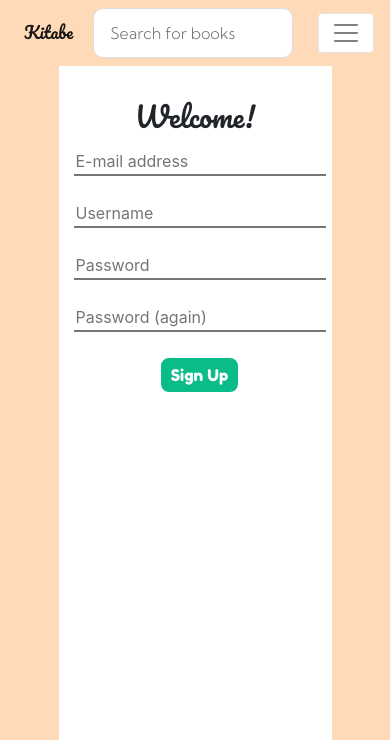
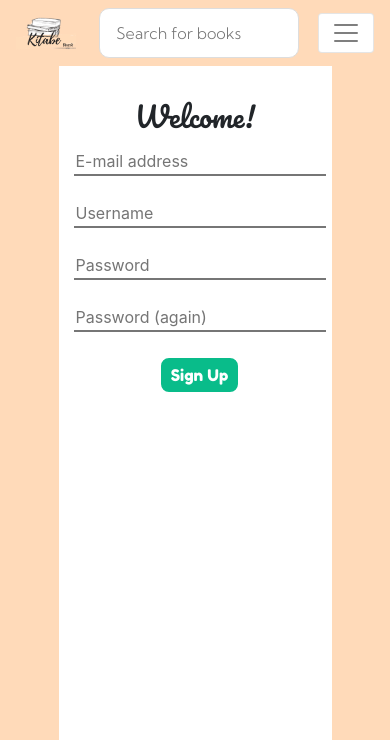
Before and after one commit to cleverpanther/Book_Recommendation_Sys_Hybrid, a Django app: page /accounts/signup/ in a window 390 px wide. Shown: the top 740 px of the page. Run offline with Django 3.2, Linux system fonts and the light colour scheme; parts of the project's set-up code (start-up, migrations or seed data) failed here and were passed over; some libraries are stand-ins or nearby versions.

Commit message:
Navbrand (#61)
* Added brand logo in navbar

* Added navbrand image in layout.html and png file inside static

* modified src path and width of navbrand image

* responsiveness of navbrand image

* responsive navbrand image

* adjusted size of brandimage

```diff
--- a/static/mainapp/css/layout.css
+++ b/static/mainapp/css/layout.css
@@ -16,16 +16,13 @@ body {
   flex-direction: column !important;
   align-items: center !important;
 }
+.navbrandimg{
+  width: 94px;
+}
 
 .navbar-toggler {
   border-color: black;
   background-color: white;
-}
-
-.head-text {
-  font-family: "Pacifico", cursive;
-  font-size: 1.05rem;
-  padding-left: 0.5rem;
 }
 
 .img-book {
@@ -163,6 +160,12 @@ footer a:hover {
   }
   .navbar-brand {
     width: 8px;
+    margin-right: 28px;
+    padding-left: 0;
+  }
+  .navbrandimg{
+    width: 65px;
+    padding-right: 5px;
   }
   .img-book {
     height: 140px !important;
--- a/templates/mainapp/layout.html
+++ b/templates/mainapp/layout.html
@@ -39,7 +39,7 @@
     <header>
         <div id="topheader">
             <nav class="navbar navbar-expand-md navbar-light">
-                <a class="navbar-brand head-text" href="/">Kitabe</a>
+                <a class="navbar-brand" href="/"><img class="navbrandimg" src="{% static 'mainapp/png/brand-img.png' %}"></a>
                 <!-- Search Bar -->
                 <div class="searchbar" id="searchdropdown">
                     <input type="text" id="bookName" onkeyup="myFunction()" placeholder="Search for books"
```
Also changed, not shown: static/mainapp/png/brand-img.png (added).
